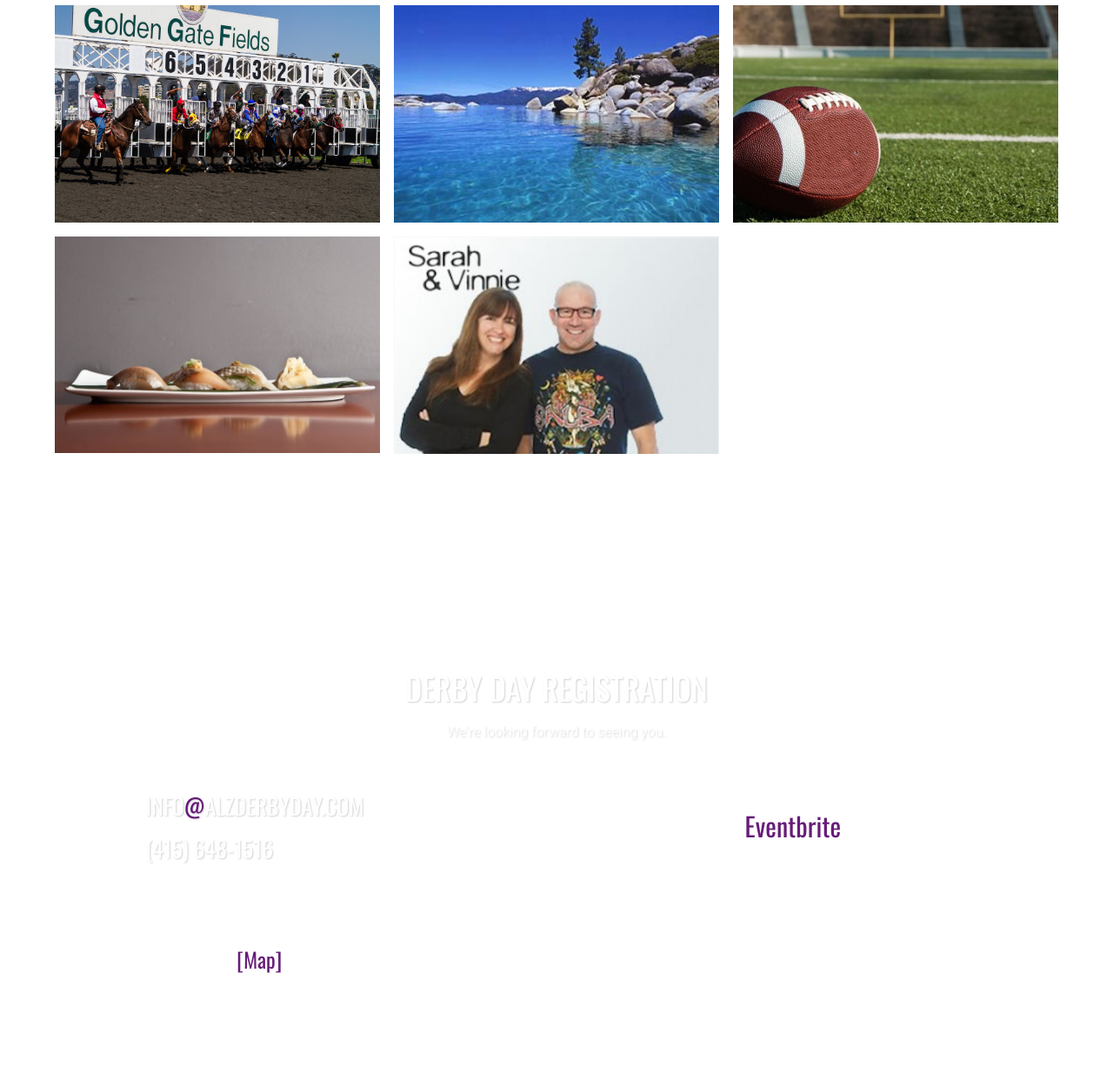
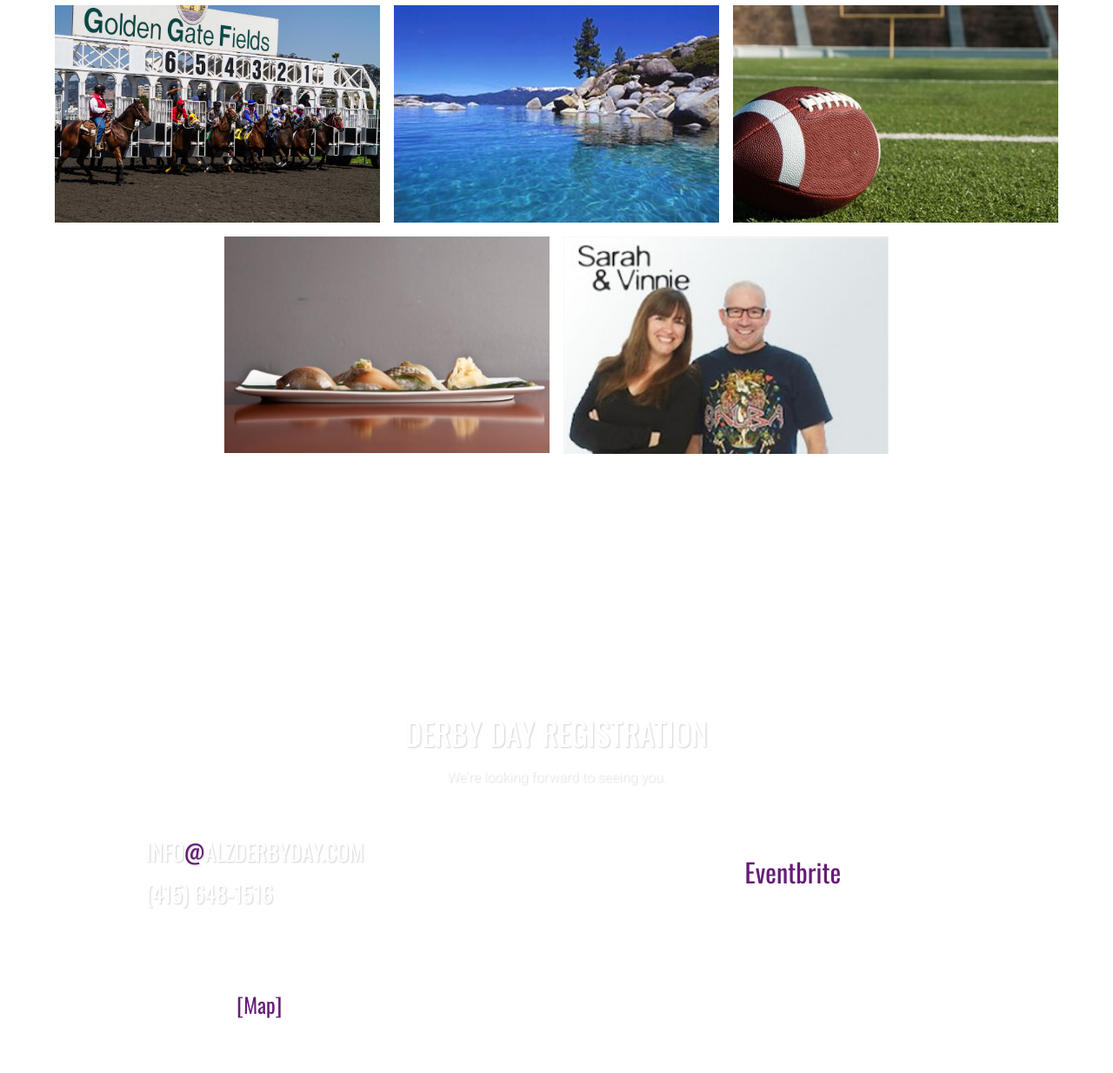
Before and after one commit to jmorc/AlzDay, a plain HTML site: page index.html in a window 1280 px wide. Shown: the part 1809-3043 px from the top of the page at 87% size. Drawn offline with nearby package versions, Linux system fonts and the light colour scheme.

Commit message:
remove broken facebook and twitter icon links

```diff
--- a/index.html
+++ b/index.html
@@ -249,7 +249,7 @@
             </div>
           </div>
           <div class="row">
-            <div class="col-sm-4 col-alt">
+            <div class="col-sm-4 col-sm-offset-2 col-alt">
               <div class="portfolio__item">
                 <a href="img/portfolio-screenshot_4.jpg" data-lightbox="portfolio-item__img" data-title="Project Number 4">
                   <div class="portfolio-item__img">
@@ -557,18 +557,6 @@
                 <br /> <br />
                Golden Gate Fields, 1100 Eastshore Highway, Berkley, CA     <a href="https://www.google.com/maps/place/Golden+Gate+Fields/@37.882058,-122.311408,13z/data=!4m2!3m1!1s0x808578d58b671149:0xe2388b4082bde0ce" class="global-text-color">[Map]</a></h3>
               <!-- </p> -->
-              <ul class="contact-info__social">
-                <li>
-                  <a href="#">
-                    <i class="fa fa-twitter"></i>
-                  </a>
-                </li>
-                <li>
-                  <a href="#">
-                    <i class="fa fa-facebook"></i>
-                  </a>
-                </li>
-              </ul>
             </div>
             <div class="col-xs-12 col-sm-6 col-md-5">
               <!-- "Email was sent" alert message -->
```
